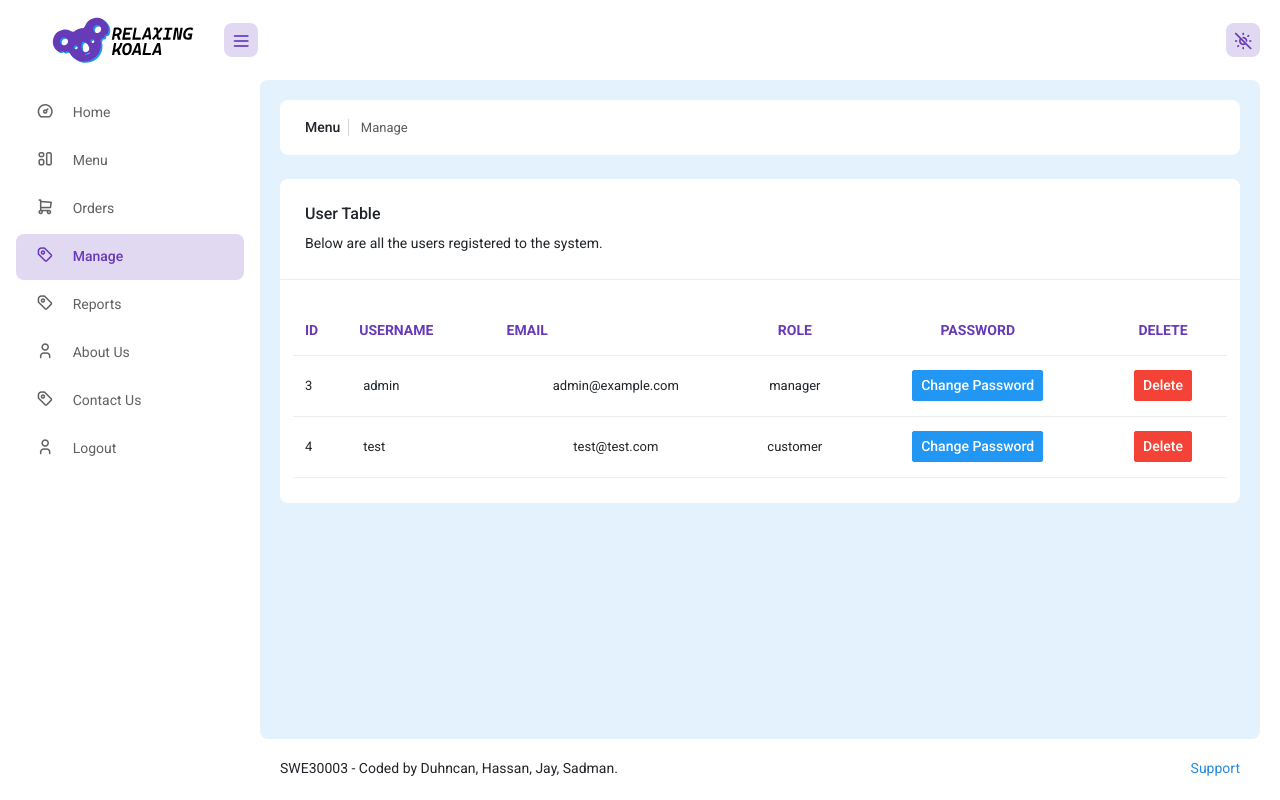
After one commit to duhncan/relaxingkoala, a Flask app: page /manager/users in a window 1280 px wide. The commit adds this page. Run offline with Flask 2, Linux system fonts and the light colour scheme; a user stored in the database is signed in; data comes from the database, SQL or seed files in the repository; both versions use the stored data as it was after the commit; style sheets or scripts are compiled from the project's sources; some libraries are stand-ins or nearby versions.

Commit message:
lots of updates

```diff
--- a/dashboard/apps/authentication/models.py
+++ b/dashboard/apps/authentication/models.py
@@ -10,6 +10,7 @@ from apps import db, login_manager
 from apps.authentication.util import hash_pass
 
 
+
 class Users(db.Model, UserMixin):
     __tablename__ = "Users"
 
@@ -17,6 +18,7 @@ class Users(db.Model, UserMixin):
     username = db.Column(db.String(64), unique=True)
     email = db.Column(db.String(64), unique=True)
     password = db.Column(db.LargeBinary)
+    role = db.Column(db.String(50), nullable=False, default='customer')
 
     def __init__(self, **kwargs):
         for property, value in kwargs.items():
--- a/dashboard/apps/home/forms.py
+++ b/dashboard/apps/home/forms.py
@@ -53,6 +53,11 @@ class OrderForm(FlaskForm):
     email = StringField("Email", validators=[DataRequired(), Email()])
     phone_number = StringField("Phone Number", validators=[Optional()])
     items = SelectMultipleField("Menu Items", coerce=int, validators=[DataRequired()])
+    delivery_option = SelectField(
+        "Delivery Option",
+        choices=[("Dine-in", "Dine-in"), ("Pickup", "Pickup"), ("Delivery", "Delivery")],
+        validators=[DataRequired()]
+    )
     submit = SubmitField("Place Order")
 
 
--- a/dashboard/apps/home/models.py
+++ b/dashboard/apps/home/models.py
@@ -78,6 +78,8 @@ class Order(db.Model):
         "MenuItem", secondary=order_items, backref="orders", lazy="dynamic"
     )
     order_date = db.Column(db.DateTime, nullable=False, default=datetime.utcnow)
+    delivery_option = db.Column(db.String(50), nullable=False, default="Pickup")
+    delivery_status = db.Column(db.String(50), nullable=False, default="Pending")
 
 
 class Table(db.Model):
--- a/dashboard/apps/home/routes.py
+++ b/dashboard/apps/home/routes.py
@@ -8,6 +8,8 @@ from flask_login import login_required
 from jinja2 import TemplateNotFound
 import os
 
+from apps.authentication.models import Users
+from apps.authentication.forms import CreateAccountForm
 from apps.home.models import *
 from apps.home.forms import *
 from apps.home.utils import save_picture, delete_picture
@@ -25,53 +27,10 @@ def home_page():
     return render_template("pages/home-page.html")
 
 
-@blueprint.route("/order-page")
-@login_required
-def order_page():
-    return render_template("pages/order-page.html")
-
-
-@blueprint.route("/reservation-page")
-@login_required
-def reservation_page():
-    return render_template("pages/reservation-page.html")
-
-
-@blueprint.route("/reservation_submit", methods=["POST"])
-@login_required
-def reservation_submit():
-    # Extract form data
-    date = request.form.get("date")
-    time = request.form.get("time")
-    people = request.form.get("people")
-    name = request.form.get("name")
-    phone = request.form.get("phone")
-    return redirect(url_for("home_blueprint.table_page"))
-
-
 @blueprint.route("/table-page")
 @login_required
 def table_page():
     return render_template("pages/table-page.html")
-
-
-@blueprint.route("/report-page")
-@login_required
-def report_page():
-    return render_template("pages/report-page.html")
-
-
-def get_report(report_type):
-    if report_type == "sales":
-        data = [
-            {"Month": "January", "Revenue": 10000},
-            {"Month": "February", "Revenue": 15000},
-        ]
-    elif report_type == "items_sold":
-        data = [{"Item": "Widget", "Sold": 120}, {"Item": "Gadget", "Sold": 90}]
-    else:
-        data = []
-    return jsonify(data)
 
 
 @blueprint.route("/accounts/password-reset/")
@@ -102,6 +61,20 @@ def password_change():
 @blueprint.route("/accounts/password-change-done/")
 def password_change_done():
     return render_template("accounts/password_change_done.html")
+
+
+"""
+Customary Pages
+"""
+@blueprint.route("/contact")
+def contact():
+    return render_template("pages/about_us.html")
+
+
+@blueprint.route("/about")
+def about():
+    return render_template("pages/contact_us.html")
+
 
 
 """
@@ -245,6 +218,7 @@ def create_order():
             else None,  # Handle optional phone number
             items=items,
             total_amount=total_amount,
+            delivery_option=form.delivery_option.data,
         )
         db.session.add(order)
         db.session.commit()
@@ -267,10 +241,17 @@ def list_orders():
     return render_template("pages/list_orders.html", orders=orders)
 
 
+@blueprint.route('/order/<int:order_id>/pickup', methods=['POST'])
+def pickup_order(order_id):
+    order = Order.query.get_or_404(order_id)
+    order.delivery_status = "Picked Up"
+    db.session.commit()
+    flash("Order picked up by driver!", "success")
+    return render_template("pages/delivery.html", order_id=order.id)
+
 """
 Reservation & Tables
 """
-
 
 @blueprint.route("/add_table", methods=["GET", "POST"])
 def add_table():
@@ -321,6 +302,16 @@ def reserve_table():
                 )
     return render_template("pages/reserve_table.html", form=form)
 
+@blueprint.route("/reservation_submit", methods=["POST"])
+def reservation_submit():
+    # Extract form data
+    date = request.form.get("date")
+    time = request.form.get("time")
+    people = request.form.get("people")
+    name = request.form.get("name")
+    phone = request.form.get("phone")
+    return redirect(url_for("home_blueprint.table_page"))
+
 
 @blueprint.route("/available_tables")
 def available_tables():
@@ -330,6 +321,35 @@ def available_tables():
     reserved_table_ids = [reservation.table_id for reservation in reservations]
     available_tables = Table.query.filter(~Table.id.in_(reserved_table_ids)).all()
     return render_template("pages/available_tables.html", tables=available_tables)
+
+"""
+Manager Functions
+"""
+
+
+@blueprint.route('/manager/users', methods=['GET', 'POST'])
+@login_required
+def manage_users():
+    users = Users.query.all()
+    create_account_form = CreateAccountForm(request.form)
+    if request.method == 'POST':
+        user_id = request.form['user_id']
+        new_role = request.form['role']
+        user = Users.query.get(user_id)
+        if user:
+            user.role = new_role
+            db.session.commit()
+            flash('User role updated successfully', 'success')
+        else:
+            flash('User not found', 'danger')
+        return redirect(url_for('manage_users'))
+
+    return render_template('pages/manage_users.html', users=users, form=create_account_form)
+
+@blueprint.route('/manager/reports', methods=['GET', 'POST'])
+@login_required
+def manager_reports():
+    return render_template('pages/report-page.html')
 
 
 @blueprint.route("/<template>")
--- a/dashboard/apps/templates/includes/sidebar.html
+++ b/dashboard/apps/templates/includes/sidebar.html
@@ -23,9 +23,21 @@
         </li>
 
         <li class="pc-item">
-          <a href="/cart" class="pc-link">
+          <a href="/orders" class="pc-link">
             <span class="pc-micon"><i class="ti ti-shopping-cart"></i></span>
-            <span class="pc-mtext">Cart</span></a>
+            <span class="pc-mtext">Orders</span></a>
+        </li>
+
+        <li class="pc-item">
+          <a href="/manager/users" class="pc-link">
+            <span class="pc-micon"><i class="ti ti-tag"></i></span>
+            <span class="pc-mtext">Manage</span></a>
+        </li>
+
+        <li class="pc-item">
+          <a href="/manager/reports" class="pc-link">
+            <span class="pc-micon"><i class="ti ti-tag"></i></span>
+            <span class="pc-mtext">Reports</span></a>
         </li>
 
         <li class="pc-item">
--- /dev/null
+++ b/dashboard/apps/templates/pages/manage_users.html
@@ -0,0 +1,92 @@
+{% extends 'layouts/base.html' %}
+
+{% block title %}Menu{% endblock %}
+
+{% block content %}
+
+<div class="pc-container">
+    <div class="pc-content">
+
+        <div class="page-header">
+            <div class="page-block">
+            <div class="row align-items-center">
+                <div class="col-md-12">
+                <div class="page-header-title">
+                    <h5 class="m-b-10">Menu</h5>
+                </div>
+                <ul class="breadcrumb">
+                    <li class="breadcrumb-item"><a href="/">Manage</a></li>
+                </ul>
+                </div>
+            </div>
+            </div>
+        </div>
+
+
+        <div class="row">
+            <div class="col-sm-12">
+              <div class="card">
+                <div class="card-header">
+                    <h5>User Table</h5>
+                    <p>Below are all the users registered to the system.</p>
+                </div>
+                <div class="card-body">
+                    <div class="row">
+                        <table class="table align-items-center mb-0">
+                            <thead>
+                              <tr>
+                                <th class="text-uppercase text-secondary text-xxs font-weight-bolder opacity-7">ID</th>
+                                <th class="text-uppercase text-secondary text-xxs font-weight-bolder opacity-7 ps-2">Username</th>
+                                <th class="text-uppercase text-secondary text-xxs font-weight-bolder opacity-7 ps-2">Email</th>
+                                <th class="text-center text-uppercase text-secondary text-xxs font-weight-bolder opacity-7">Role</th>
+                                <th class="text-center text-uppercase text-secondary text-xxs font-weight-bolder opacity-7">Password</th>
+                                <th class="text-center text-uppercase text-secondary text-xxs font-weight-bolder opacity-7">Delete</th>
+                              </tr>
+                            </thead>
+                            <tbody>
+                                {% if users %}
+                                    {% for user in users %}
+                                        <tr>
+
+                                            <td>
+                                                <p class="mb-0 text-md">{{ user.id }}</p>
+                                            </td>
+                                            <td>
+                                                <span class="mb-0 text-md">{{ user.username }}</span>
+                                            </td>
+                                            <td class="align-middle text-center text-sm">
+                                                <p class="mb-0 text-md">{{ user.email }}</p>
+                                            </td>
+                                            <td class="align-middle text-center text-sm">
+                                                <p class="mb-0 text-md">{{ user.role }}</p>
+                                            </td>
+                                            <td class="align-middle text-center text-sm">
+                                                <form action="{{ url_for('authentication_blueprint.change_password', user_id=user.id) }}" method="POST">
+                                                    <button type="submit" class="btn btn-primary btn-sm">Change Password</button>
+                                                </form>
+                                            </td>
+                                            <td class="align-middle text-center text-sm">
+                                                <form action="{{ url_for('authentication_blueprint.delete_user', user_id=user.id) }}" method="POST">
+                                                    <input type="hidden" name="_method" value="DELETE">
+                                                    <button type="submit" class="btn btn-danger btn-sm">Delete</button>
+                                                </form>
+                                            </td>
+                                        </tr>
+                                    {% endfor %}
+                                {% else %}
+                                    <td>
+                                        <p class="mb-0 text-sm">No users registered at the moment.</p>
+                                    </td>
+                                {% endif %}
+                            </tbody>
+                          </table>
+                    </div>
+                </div>
+              </div>
+            </div>
+        </div>
+
+    </div>
+</div>
+
+{% endblock %}
--- a/dashboard/apps/templates/pages/menu.html
+++ b/dashboard/apps/templates/pages/menu.html
@@ -42,7 +42,7 @@
                             <div class="card-body">
                                 <h5 class="card-title">{{item.name}}</h5>
                                 <p class="card-text">${{item.price}}</p>
-                                <a href="#" class="btn btn-primary">Order Now</a>
+                                <a href="/order/create" class="btn btn-primary">Order Now</a>
                             </div>
                         </div>
                     </div>
```
Also changed, not shown: dashboard/apps/__init__.py (+10 -0 lines), dashboard/apps/authentication/routes.py (+28 -3 lines), dashboard/apps/manager/commands.py (added, +23 -0 lines), dashboard/apps/templates/pages/about_us.html (added, +46 -0 lines), dashboard/apps/templates/pages/contact_us.html (added, +46 -0 lines), dashboard/apps/templates/pages/delivery.html (added, +9 -0 lines), dashboard/apps/templates/pages/list_orders.html (+8 -0 lines), dashboard/apps/db.sqlite3.
